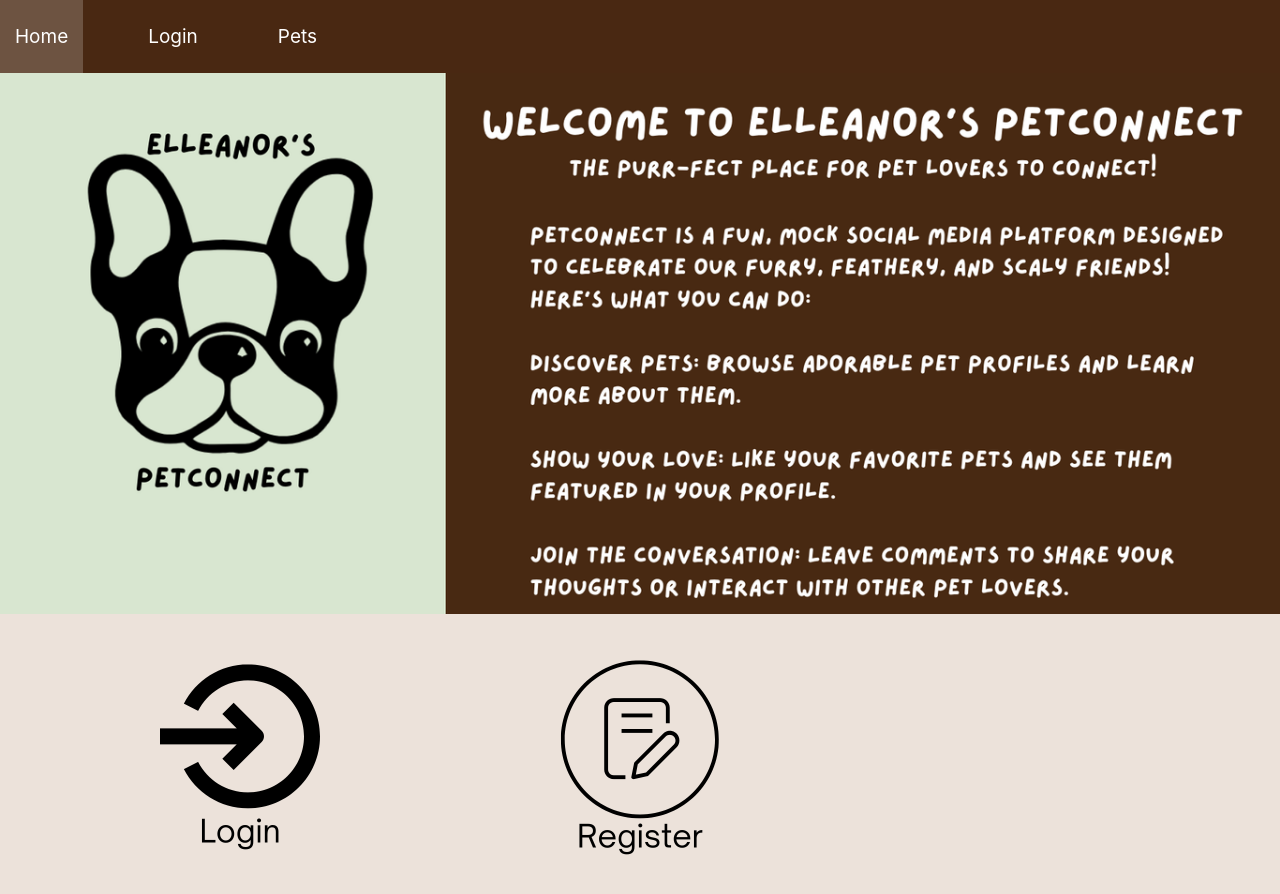
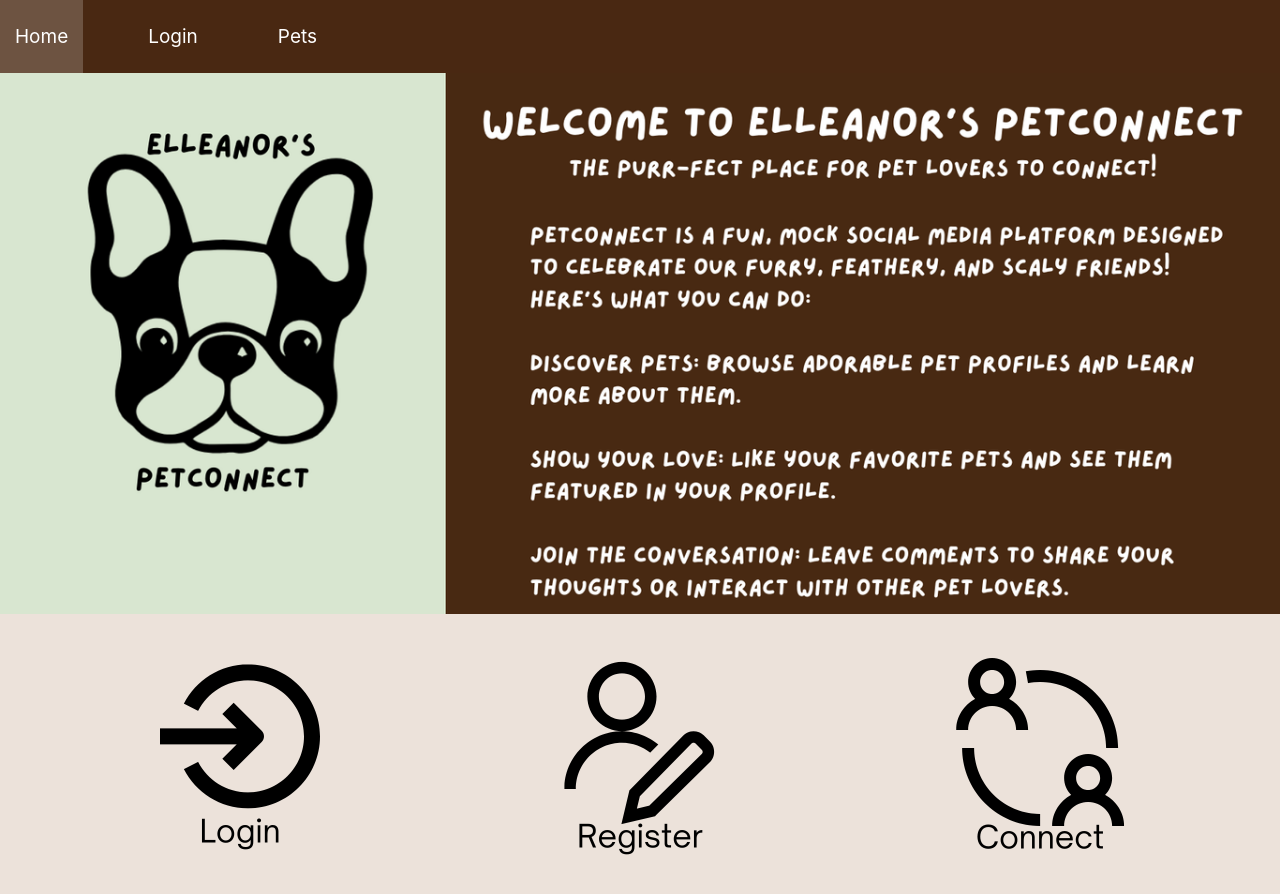
Before and after one commit to brepp22/friends, a React (Create React App) app in the folder client/: page / in a window 1280 px wide. Shown: the top 894 px of the page. Built offline with nearby package versions, Linux system fonts and the light colour scheme.

Commit message:
landing links added, nav updated

```diff
--- a/client/src/Landing.js
+++ b/client/src/Landing.js
@@ -21,6 +21,9 @@ export default function Landing() {
             <Link to="/login">
                 <img src="Register.png" alt="Register" />
             </Link>
+            <Link to="/login">
+                <img src="Connect.png" alt="Connect" />
+            </Link>
             </div>
         </div>
         </div>
```
Also changed, not shown: client/public/Connect.png (added), client/public/Register.png.
